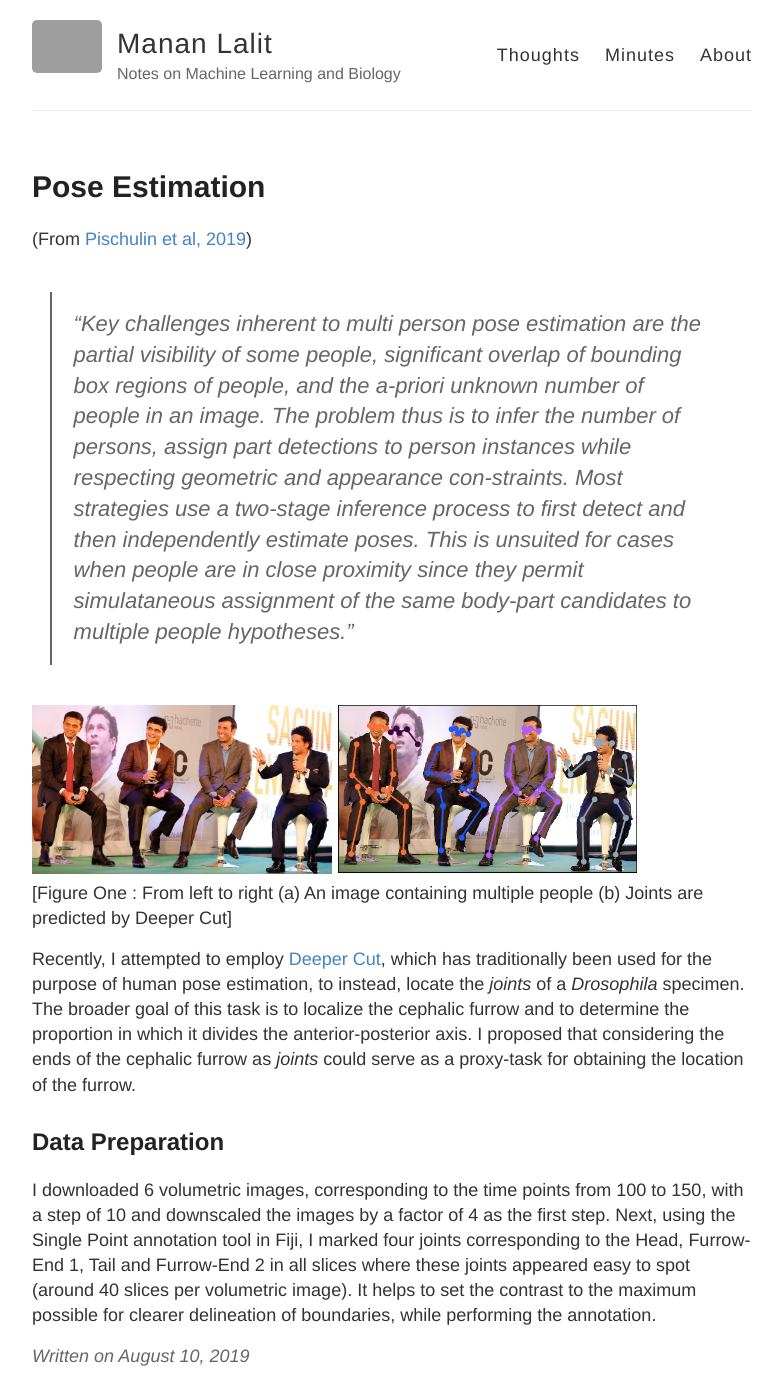
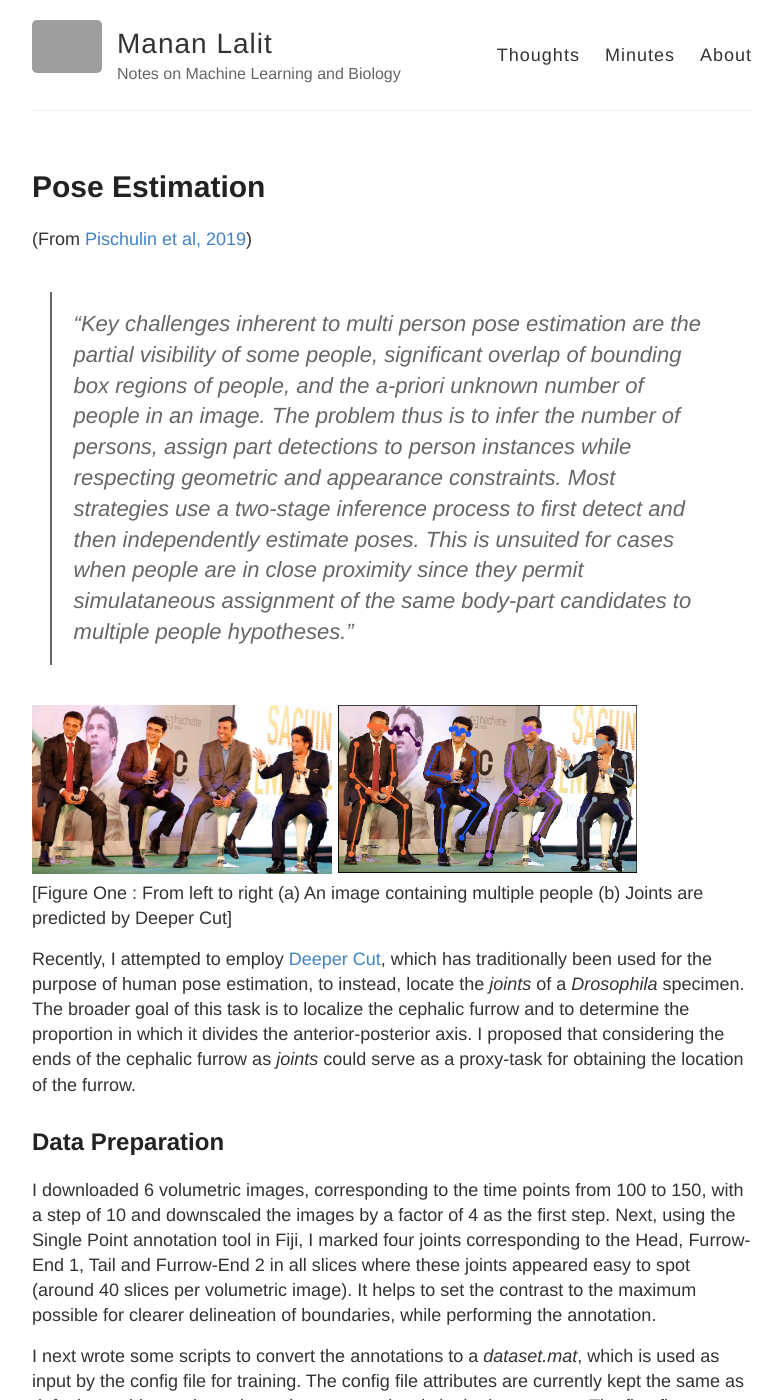
Before and after one commit to malaalam/minuteskeeper, a Jekyll site: the page built from _posts/2019-08-10-10-August-2019.md, in a window 1280 px wide and 1400 px high. Shown: the whole window, without its empty margins (248-1030 px from the left). Built offline with Jekyll 4.4.1, drawn with Linux system fonts in a browser that asks for light colours; a script that is not in the unit is left out; comment, search, counter and statistics services are not loaded; some of the changed text lies outside the part shown; grey boxes are pictures that could not be loaded.

Commit message:
Added the next few steps

```diff
--- a/_posts/2019-08-10-10-August-2019.md
+++ b/_posts/2019-08-10-10-August-2019.md
@@ -8,7 +8,7 @@ comments: true
 ---
 
 (From [Pischulin et al, 2019](https://arxiv.org/abs/1511.06645))
-> "Key challenges inherent to multi person pose estimation are the partial visibility of some people, significant overlap of bounding box regions of people, and the a-priori unknown number of people in an image.  The problem thus is to infer the number of persons, assign part detections to person instances while respecting geometric and appearance con-straints. Most strategies use a two-stage inference process to first detect and then independently estimate poses. This is unsuited for cases when people are in close proximity since they permit simulataneous assignment of the same body-part candidates to multiple people hypotheses."
+> "Key challenges inherent to multi person pose estimation are the partial visibility of some people, significant overlap of bounding box regions of people, and the a-priori unknown number of people in an image.  The problem thus is to infer the number of persons, assign part detections to person instances while respecting geometric and appearance constraints. Most strategies use a two-stage inference process to first detect and then independently estimate poses. This is unsuited for cases when people are in close proximity since they permit simulataneous assignment of the same body-part candidates to multiple people hypotheses."
 
 <p float="center"><figure>
 <img src="../images/2019-08-10/imageOne.jpg" width= "300" />
@@ -22,3 +22,5 @@ Recently, I attempted to employ [Deeper Cut](https://arxiv.org/abs/1605.03170),
 ## Data Preparation
 
 I downloaded 6 volumetric images, corresponding to the time points from 100 to 150, with a step of 10 and downscaled the images by a factor of 4 as the first step. Next, using the Single Point annotation tool in Fiji, I marked four joints corresponding to the Head, Furrow-End 1, Tail and Furrow-End 2 in all slices where these joints appeared easy to spot (around 40 slices per volumetric image). It helps to set the contrast to the maximum possible for clearer delineation of boundaries, while performing the annotation.
+
+I next wrote some scripts to convert the annotations to a *dataset.mat*, which is used as input by the config file for training. The config file attributes are currently kept the same as default: would try to investigate these more closely in the later reruns. The first five volumetic images were converted to sliced, 2-D images and used for training, while the last volumetric image (time point 150) was used for testing the predictions.
```
